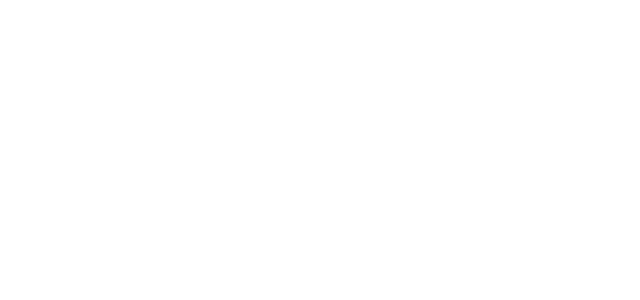
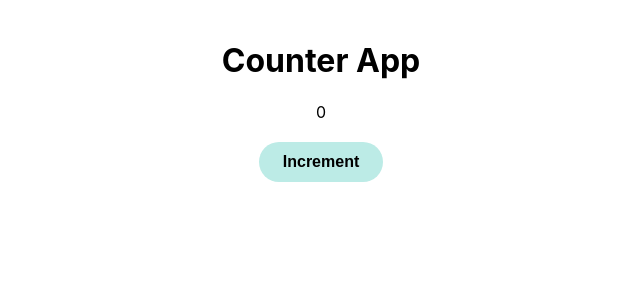
Before and after one commit to japinell/storybook-intro-app, a React (Create React App) app: page / in a window 1280 px wide. Shown: the top 300 px of the page, without its empty margins (319-959 px from the left). Built offline with nearby package versions, Linux system fonts and the light colour scheme.

Commit message:
Added Counter component, and connected to main app

```diff
--- a/src/App.js
+++ b/src/App.js
@@ -1,10 +1,17 @@
 /* A counter app example with React and Storybook */
 import './App.css';
+import { Counter } from './components/Counter';
 
 function App() {
   return (
     <div className="App">
-
+      <header>
+        <br />
+        <h1>Counter App</h1>
+      </header>
+      <div>
+        <Counter />
+      </div>
     </div>
   );
 }
--- /dev/null
+++ b/src/components/Counter.jsx
@@ -0,0 +1,23 @@
+import { ButtonCounter } from "./ButtonCounter";
+import { useState } from "react";
+
+export const Counter = () => {
+    const [count, setCount] = useState(0);
+    const handleCount = () => {
+        setCount(prevCount => prevCount + 1);
+    };
+
+    return (
+        <div>
+            {count}
+            <br />
+            <br />
+            <ButtonCounter
+                label="Increment"
+                onClick={handleCount}
+                size="large"
+                backgroundColor="#bcebe6"
+                buttonStyle="counter-button--primary" />
+        </div>
+    )
+}
```
Also changed, not shown: 1 other file (tests, documents, lock files or other folders).
